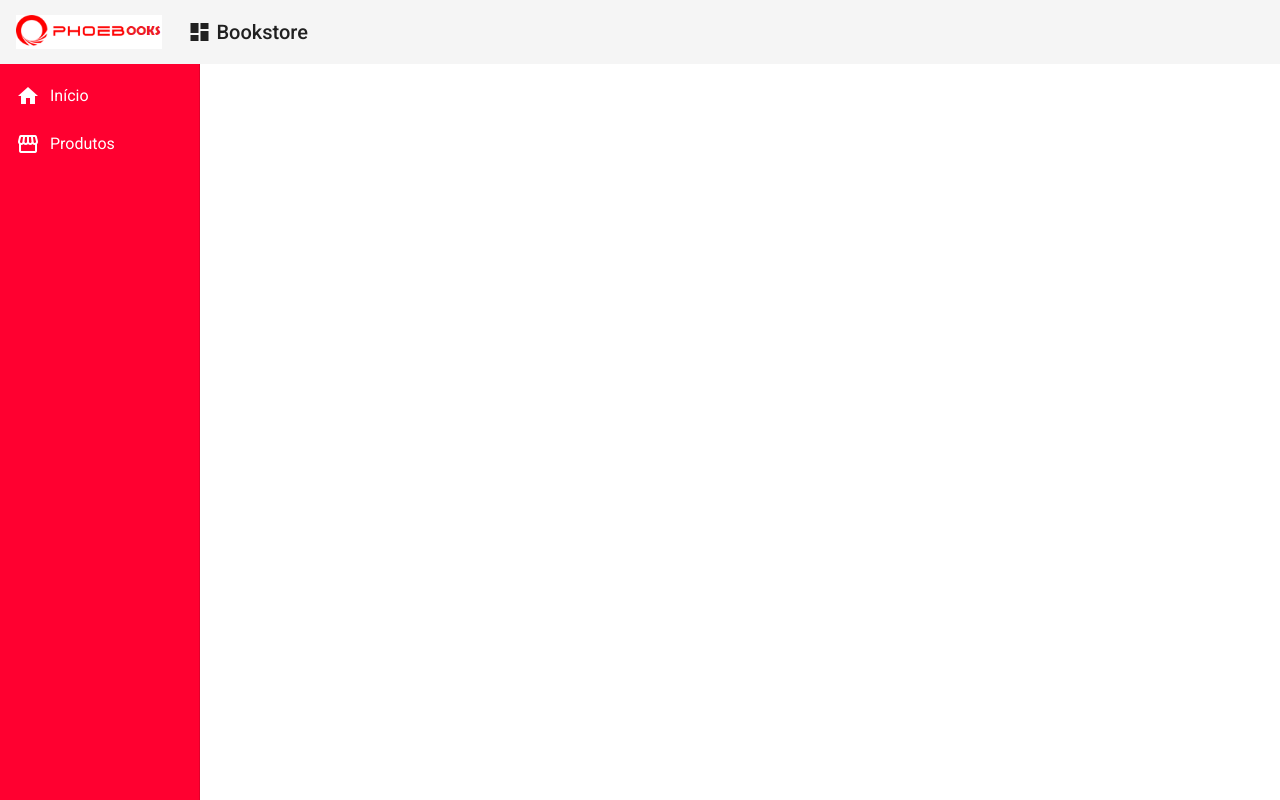
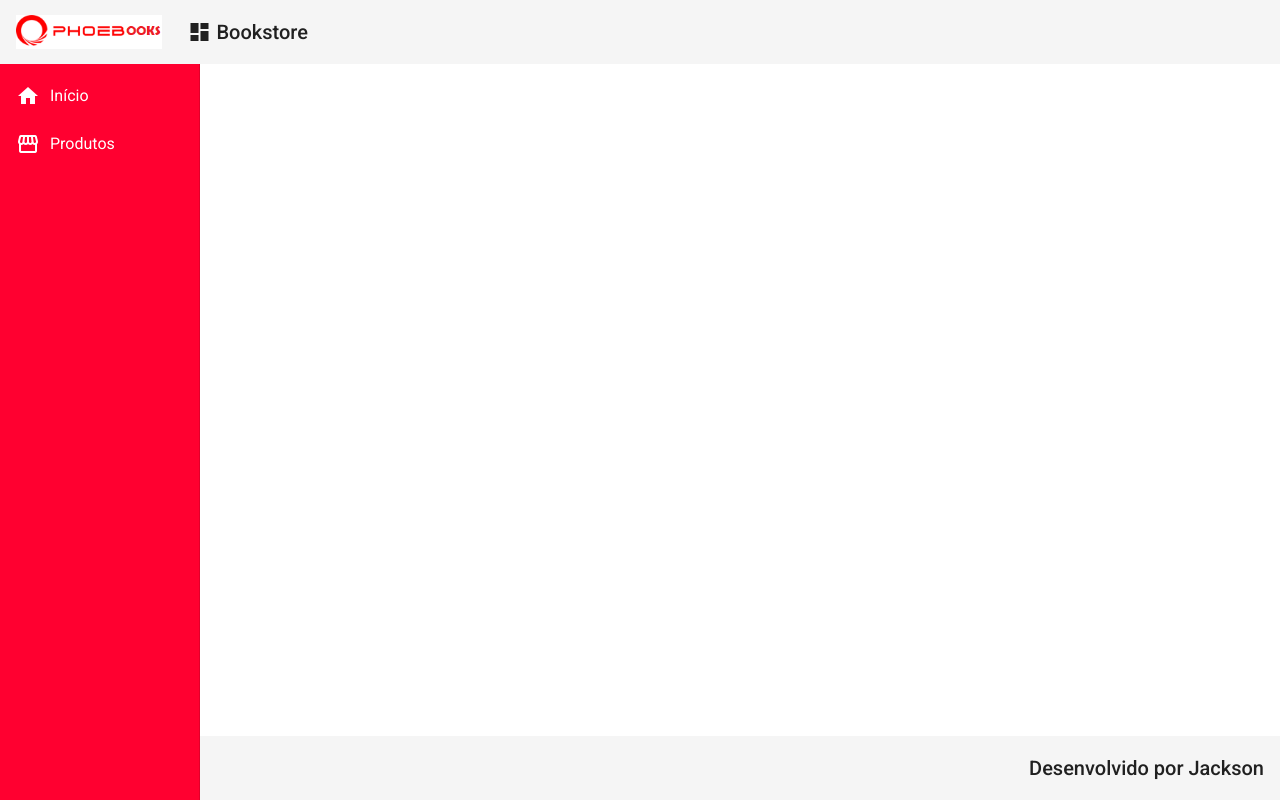
Before and after one commit to ayty-org/bookstore-front, an Angular app: page / in a window 1280 px wide. Built offline with nearby package versions, Linux system fonts and the light colour scheme.

Commit message:
created footer component

```diff
--- a/src/app/app.component.html
+++ b/src/app/app.component.html
@@ -1,2 +1,3 @@
 <app-header></app-header>
 <app-nav></app-nav>
+<app-footer></app-footer>
--- a/src/app/app.module.ts
+++ b/src/app/app.module.ts
@@ -10,6 +10,7 @@
 import { MatToolbarModule } from '@angular/material/toolbar';
 import { MatListModule } from '@angular/material/list';
 import { HeaderComponent } from './components/template/header/header.component';
+import { FooterComponent } from './components/template/footer/footer.component';
 
 
 
@@ -19,7 +20,8 @@
   declarations: [
     AppComponent,
     NavComponent,
-    HeaderComponent
+    HeaderComponent,
+    FooterComponent
   ],
   imports: [
     BrowserModule,
--- /dev/null
+++ b/src/app/components/template/footer/footer.component.css
@@ -0,0 +1,6 @@
+.footer{
+    position:fixed;
+    bottom: 0;
+    display: flex;
+    justify-content: flex-end;
+}
--- /dev/null
+++ b/src/app/components/template/footer/footer.component.html
@@ -0,0 +1,5 @@
+<mat-toolbar class="footer">
+    <span>
+        Desenvolvido por Jackson
+    </span>
+</mat-toolbar>
--- /dev/null
+++ b/src/app/components/template/footer/footer.component.ts
@@ -0,0 +1,15 @@
+import { Component, OnInit } from '@angular/core';
+
+@Component({
+  selector: 'app-footer',
+  templateUrl: './footer.component.html',
+  styleUrls: ['./footer.component.css']
+})
+export class FooterComponent implements OnInit {
+
+  constructor() { }
+
+  ngOnInit(): void {
+  }
+
+}
```
Also changed, not shown: 1 other file (tests, documents, lock files or other folders).
